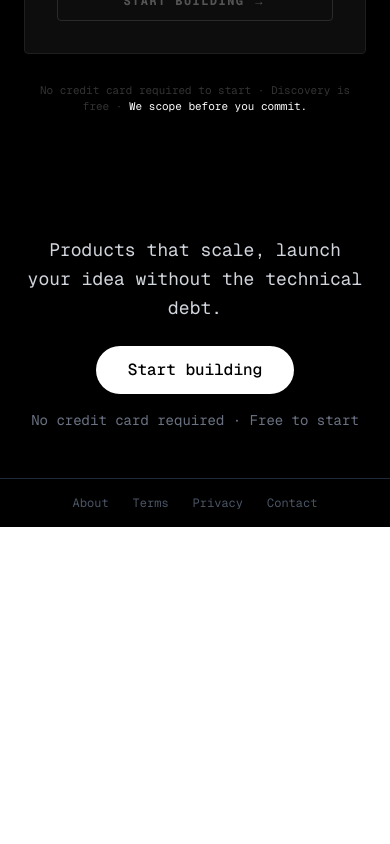
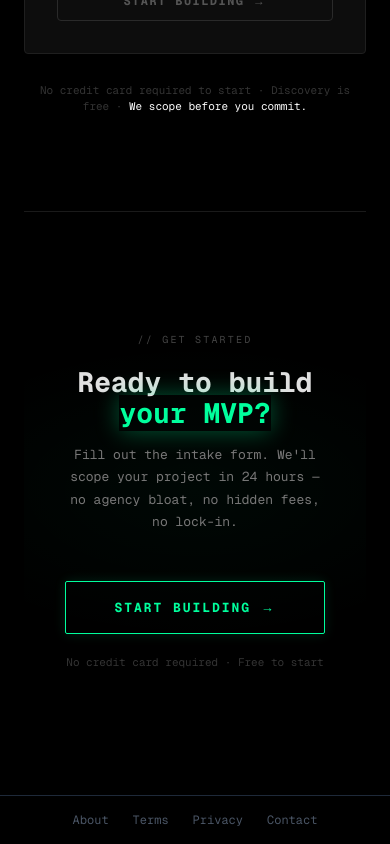
Before and after one commit to rup2701/appnomics-landing, a Next.js app: page / in a window 390 px wide. Shown: the part 5184-6028 px from the top of the page. Before the commit the page ends 5711 px from the top, so only its background shows below. Built offline with nearby package versions, Linux system fonts and the light colour scheme.

Commit message:
feat: Add CTASection component to enhance call-to-action display in Home

```diff
--- a/app/page.tsx
+++ b/app/page.tsx
@@ -7,6 +7,7 @@ import DynamicHero from '@/components/DynamicHero';
 import PricingSection from '@/components/sections/PricingSection';
 import ProcessSection from '@/components/sections/ProcessSection';
 import PortfolioSection from '@/components/sections/PortfolioSection';
+import CTASection from '@/components/sections/CTASection';
 
 
 
@@ -100,22 +101,8 @@ export default function Home() {
           <PortfolioSection />
           <ProcessSection />
           <PricingSection />
-          {/* CTA Block */}
-          <div className="py-6 md:py-8">
-            <p className="text-lg text-gray-300 max-w-xl mx-auto leading-relaxed">
-              Products that scale, launch your idea without the technical debt.
-            </p>
-            <div className="mt-6">
-              <button className="bg-white text-black px-8 py-3 rounded-full font-medium hover:bg-gray-200 transition">
-                <Link href="/auth">
-                  Start building
-                </Link>
-              </button>
-            </div>
-            <p className="mt-4 text-sm text-gray-500">
-              No credit card required · Free to start
-            </p>
-          </div>
+          <CTASection />
+
         </div>
       </div>
 
--- /dev/null
+++ b/components/sections/CTASection.tsx
@@ -0,0 +1,57 @@
+import { useState } from "react";
+
+export default function CTASection() {
+  const [hovered, setHovered] = useState(false);
+
+  return (
+    <section
+      id="intake"
+      className="py-[120px] pb-[100px] border-t border-[#1a1a1a] text-center relative overflow-hidden"
+    >
+      {/* Background glow */}
+      <div
+        className="absolute top-1/2 left-1/2 -translate-x-1/2 -translate-y-1/2 w-[600px] h-[300px] pointer-events-none"
+        style={{
+          background: "radial-gradient(ellipse, #00ff9d08 0%, transparent 70%)",
+        }}
+      />
+
+      <div className="relative max-w-[640px] mx-auto px-10">
+        <p className="text-[10px] tracking-[0.22em] text-[#444] mb-5 font-mono">
+          // GET STARTED
+        </p>
+
+        <h2 className="text-[clamp(28px,4vw,44px)] font-bold text-[#e0e0e0] mb-4 leading-[1.1] font-mono">
+          Ready to build
+          <br />
+          <span className="text-[#00ff9d] shadow-[0_0_24px_#00ff9d55]">
+            your MVP?
+          </span>
+        </h2>
+
+        <p className="text-[13px] text-[#777] mb-12 leading-[1.7] font-mono">
+          Fill out the intake form. We'll scope your project in 24 hours —
+          no agency bloat, no hidden fees, no lock-in.
+        </p>
+
+        <a
+          href="#intake"
+          onMouseEnter={() => setHovered(true)}
+          onMouseLeave={() => setHovered(false)}
+          className="inline-block px-12 py-4 border border-[#00ff9d] rounded-[2px] text-[13px] font-bold tracking-[0.15em] font-mono no-underline transition-all duration-150 mb-5"
+          style={{
+            background: hovered ? "#00ff9d" : "transparent",
+            color: hovered ? "#0a0a0a" : "#00ff9d",
+            boxShadow: hovered ? "0 0 32px #00ff9d44" : "0 0 12px #00ff9d22",
+          }}
+        >
+          START BUILDING →
+        </a>
+
+        <p className="text-[11px] text-[#333] font-mono">
+          No credit card required · Free to start
+        </p>
+      </div>
+    </section>
+  );
+}
```
